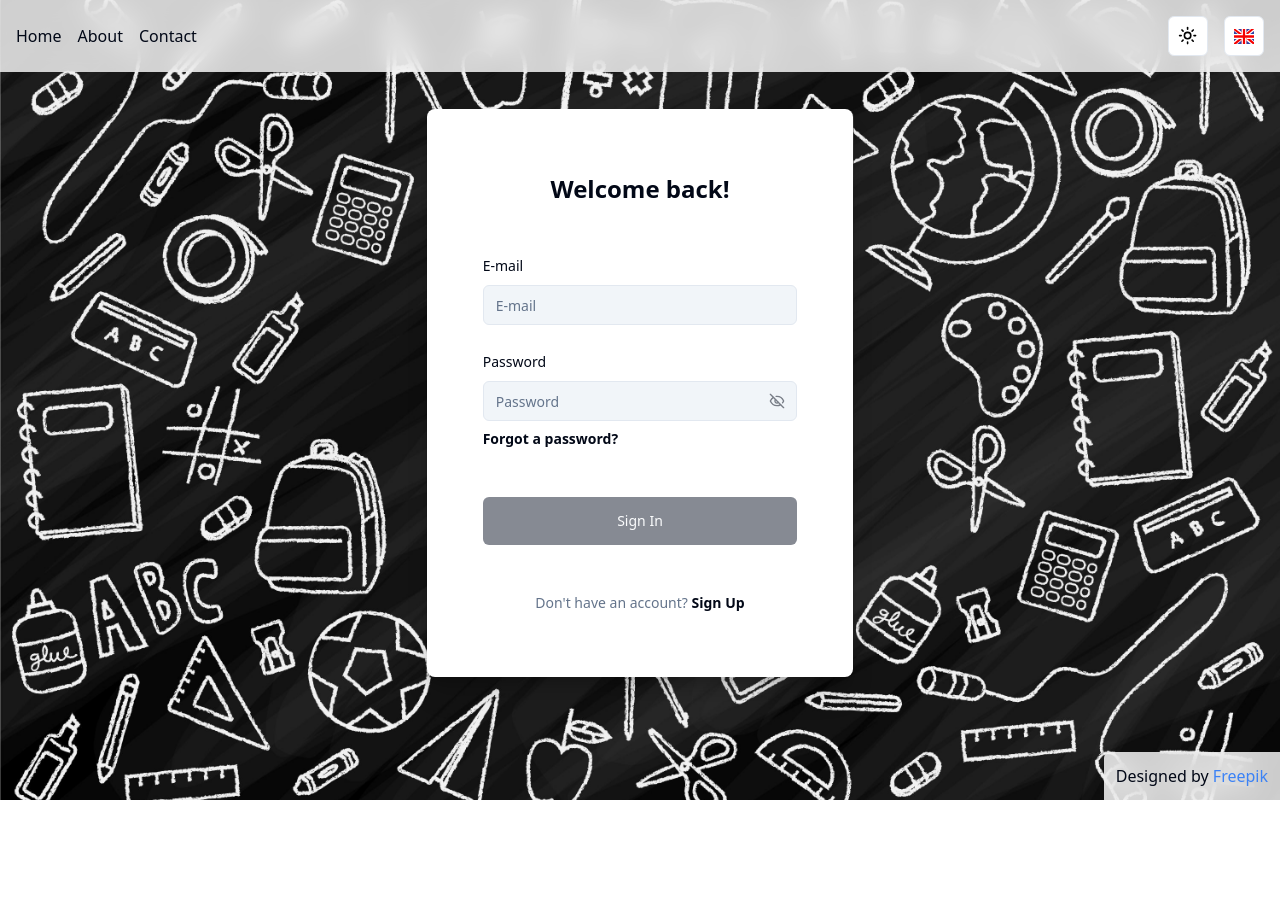
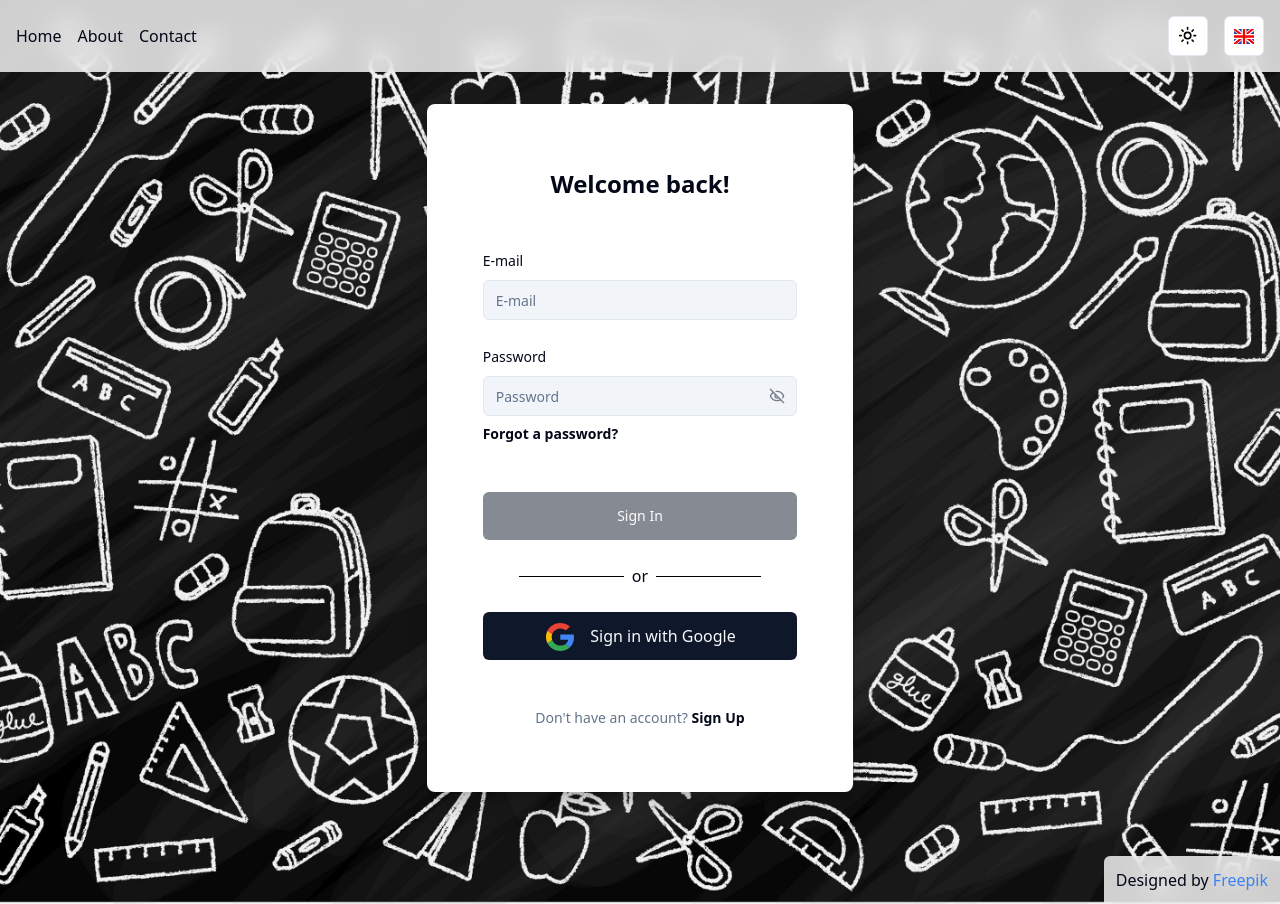
Before and after one commit to lekhoi2709/Lumen, a React (Vite) app in the folder client/: page /login in a window 1280 px wide. Before the commit the page ends 800 px from the top, so only its background shows below. Built offline with nearby package versions, Linux system fonts and the light colour scheme.

Commit message:
feat: add google auth button

```diff
--- /dev/null
+++ b/client/src/components/google-button.tsx
@@ -0,0 +1,52 @@
+import { Button } from "./ui/button";
+import { useTranslation } from "react-i18next";
+
+function GoogleButton() {
+  const { t } = useTranslation();
+
+  const googleAuth = async () => {
+    const response = await fetch(`${process.env.API_URL}/auth/google`, {
+      method: "POST",
+    });
+
+    const result = await response.json();
+
+    window.open(result.url, "_self");
+  };
+
+  return (
+    <Button
+      className="w-full flex items-center gap-4 py-6 transition-transform duration-500 hover:scale-[1.03] ease-in-out"
+      type="button"
+      onClick={() => googleAuth()}
+    >
+      <svg
+        width="30"
+        height="30"
+        viewBox="0 0 30 30"
+        fill="none"
+        xmlns="http://www.w3.org/2000/svg"
+      >
+        <path
+          d="M30.0014 16.3109C30.0014 15.1598 29.9061 14.3198 29.6998 13.4487H16.2871V18.6442H24.1601C24.0014 19.9354 23.1442 21.8798 21.2394 23.1864L21.2127 23.3604L25.4536 26.58L25.7474 26.6087C28.4458 24.1665 30.0014 20.5731 30.0014 16.3109Z"
+          fill="#4285F4"
+        />
+        <path
+          d="M16.2862 30C20.1433 30 23.3814 28.7555 25.7465 26.6089L21.2386 23.1865C20.0322 24.011 18.4132 24.5866 16.2862 24.5866C12.5085 24.5866 9.30219 22.1444 8.15923 18.7688L7.9917 18.7827L3.58202 22.1272L3.52435 22.2843C5.87353 26.8577 10.6989 30 16.2862 30Z"
+          fill="#34A853"
+        />
+        <path
+          d="M8.16007 18.7688C7.85848 17.8977 7.68395 16.9643 7.68395 15.9999C7.68395 15.0354 7.85849 14.1021 8.1442 13.231L8.13621 13.0455L3.67126 9.64734L3.52518 9.71544C2.55696 11.6132 2.0014 13.7444 2.0014 15.9999C2.0014 18.2555 2.55696 20.3865 3.52518 22.2843L8.16007 18.7688Z"
+          fill="#FBBC05"
+        />
+        <path
+          d="M16.2863 7.4133C18.9688 7.4133 20.7783 8.54885 21.8101 9.4978L25.8418 5.64C23.3657 3.38445 20.1434 2 16.2863 2C10.699 2 5.87354 5.1422 3.52435 9.71549L8.14339 13.2311C9.30223 9.85555 12.5086 7.4133 16.2863 7.4133Z"
+          fill="#EB4335"
+        />
+      </svg>
+      <span className="text-xs md:text-base">{t("login.google")}</span>
+    </Button>
+  );
+}
+
+export default GoogleButton;
--- a/client/src/routes/auth/signin.tsx
+++ b/client/src/routes/auth/signin.tsx
@@ -20,6 +20,8 @@ import { useTranslation } from "react-i18next";
 import { Toaster } from "@/components/ui/toaster";
 import { useToast } from "@/components/ui/use-toast";
 import { Loader2Icon } from "lucide-react";
+import GoogleButton from "@/components/google-button";
+import { Separator } from "@/components/ui/separator";
 
 const formSchema = z.object({
   email: z.string().email().trim(),
@@ -74,7 +76,9 @@ function SignIn() {
           onSubmit={form.handleSubmit(onSubmit)}
           className="bg-background dark:bg-background/80 transition-colors duration-500 backdrop-blur-md rounded-lg drop-shadow-xl shadow-xl min-w-2/3 min-h-1/2 w-2/3 lg:w-1/3 flex flex-col p-8 py-12 lg:p-14 lg:py-16 items-center font-sans gap-8 lg:gap-12"
         >
-          <h1 className="text-xl lg:text-2xl font-bold">{t("login.title")}</h1>
+          <h1 className="text-xl lg:text-2xl font-bold text-center">
+            {t("login.title")}
+          </h1>
           <section className="w-full flex flex-col gap-4 lg:gap-6">
             <FormField
               control={form.control}
@@ -119,6 +123,7 @@ function SignIn() {
               )}
             />
           </section>
+          <div className="w-full flex flex-col gap-4 md:gap-6 justify-between items-center">
             <Button
               type="submit"
               disabled={!isDirty || !isValid || isSubmitting}
@@ -130,6 +135,13 @@ function SignIn() {
                 t("login.signin")
               )}
             </Button>
+            <div className="flex items-center justify-center gap-2 w-full">
+              <Separator className="bg-black h-[0.5px] w-1/3" />
+              <p>{t("login.or")}</p>
+              <Separator className="bg-black h-[0.5px] w-1/3" />
+            </div>
+            <GoogleButton />
+          </div>
           <FormDescription>
             {t("login.noAccount")}{" "}
             <Link
```
Lines whose indentation alone changed are shown as unchanged.
